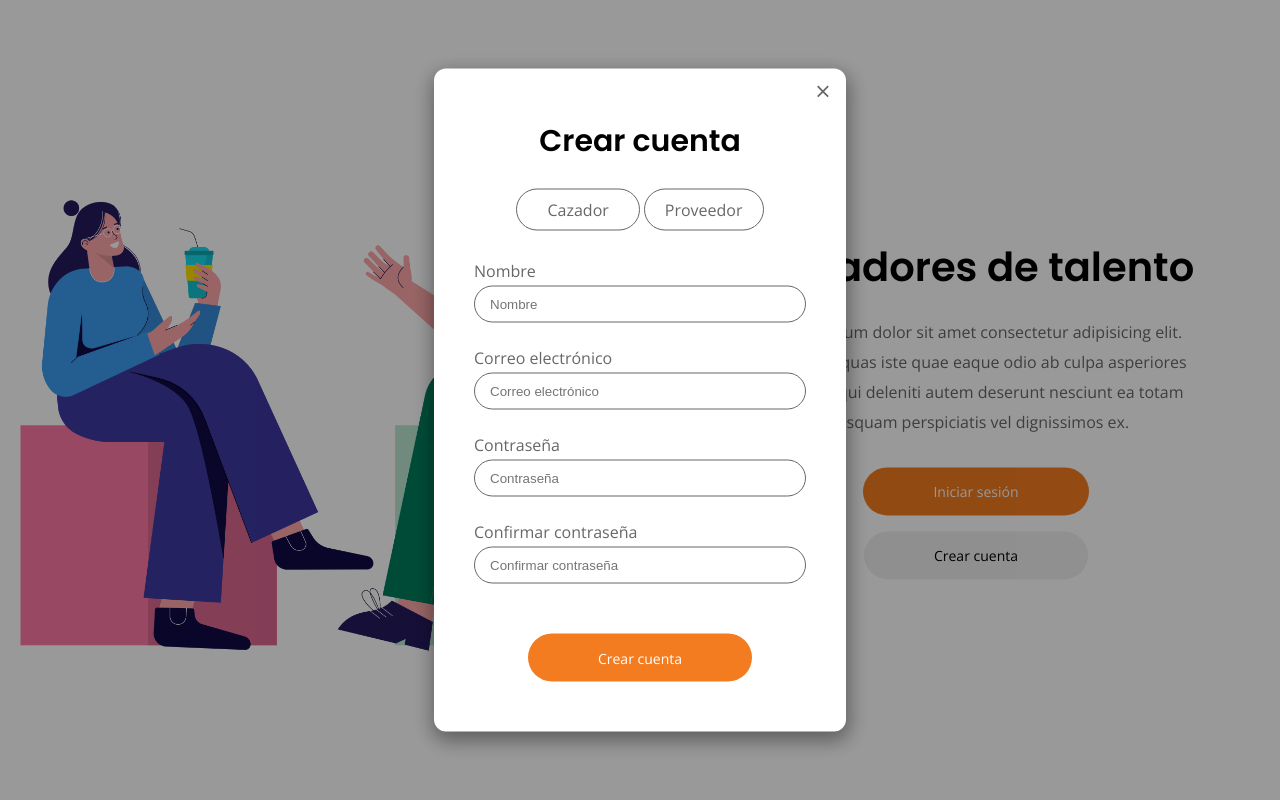
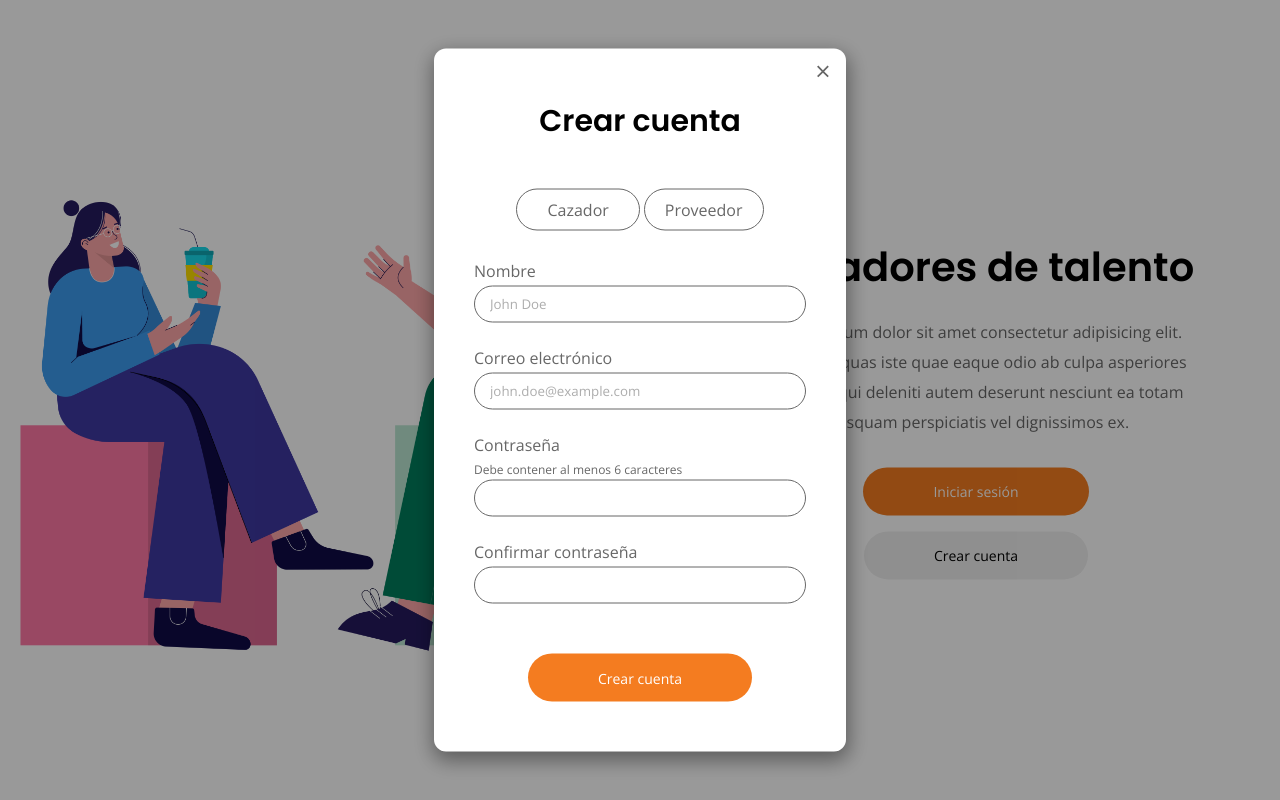
Before and after one commit to Basbarius/CazadoresDeTAlentos, a plain HTML site: page home-page.html in a window 1280 px wide. Both pictures are taken after a click on the button "Crear cuenta". Drawn offline with nearby package versions, Linux system fonts and the light colour scheme.

Commit message:
edited placeholders

```diff
--- a/home-page.html
+++ b/home-page.html
@@ -39,10 +39,10 @@
                 <h2>Iniciar sesión</h2>
                 <form class="form-content" action="">
                     <label for="correo-log-in">Correo electrónico</label>
-                    <input type="email" name="correo" id="correo-log-in" required placeholder="Correo electrónico">
+                    <input type="email" name="correo" id="correo-log-in" required placeholder="john.doe@example.com">
 
                     <label for="password-log-in">Contraseña</label>
-                    <input type="password" name="contrasena" id="password-log-in" required placeholder="Contraseña">
+                    <input type="password" name="contrasena" id="password-log-in" required placeholder="***********">
 
                     <button type="submit" class="button form-log-in">
                         Iniciar sesión </button>
@@ -76,16 +76,18 @@
                     </div>
 
                     <label for="nombre-sign-up">Nombre</label>
-                    <input type="text" name="nombre" id="nombre-sign-up" required placeholder="Nombre">
+                    <input type="text" name="nombre" id="nombre-sign-up" required placeholder="John Doe">
 
                     <label for="correo-sign-up">Correo electrónico</label>
-                    <input type="email" name="correo" id="correo-sign-up" required placeholder="Correo electrónico">
+                    <input type="email" name="correo" id="correo-sign-up" required placeholder="john.doe@example.com">
 
                     <label for="password-sign-up-1">Contraseña</label>
-                    <input type="password" name="contrasena" id="password-sign-up-1" required placeholder="Contraseña">
+                    <label for="password-sign-up-1" class="password-sign-up-style">Debe contener al menos 6
+                        caracteres</label>
+                    <input type="password" name="contrasena" id="password-sign-up-1" required>
 
                     <label for="password-sign-up-2">Confirmar contraseña</label>
-                    <input type="password" name="contrasena" id="password-sign-up-2" required placeholder="Confirmar contraseña">
+                    <input type="password" name="contrasena" id="password-sign-up-2" required>
 
                     <button type="submit" class="button form-sign-up">
                         Crear cuenta </button>
--- a/style.css
+++ b/style.css
@@ -93,6 +93,11 @@ p.section-paragraph {
     display: block;
 }
 
+input::placeholder {
+    color: #adadad;
+    font-family: 'Open sans';
+}
+
 .form {
     position: absolute;
     left: 50%;
@@ -162,7 +167,7 @@ p.section-paragraph {
 }
 
 h2.create {
-    margin: 0;
+    margin: 0 0 20px 0;
 }
 
 .radio {
@@ -238,6 +243,12 @@ label.proveedor-form {
     padding: 0px 70px;
     background-color: #F47C20;
     color: white;
+}
+
+label.password-sign-up-style {
+    font-size: 12px;
+    line-height: 20px;
+    font-family: 'Open Sans', sans-serif;
 }
 
 .close-form {
```
